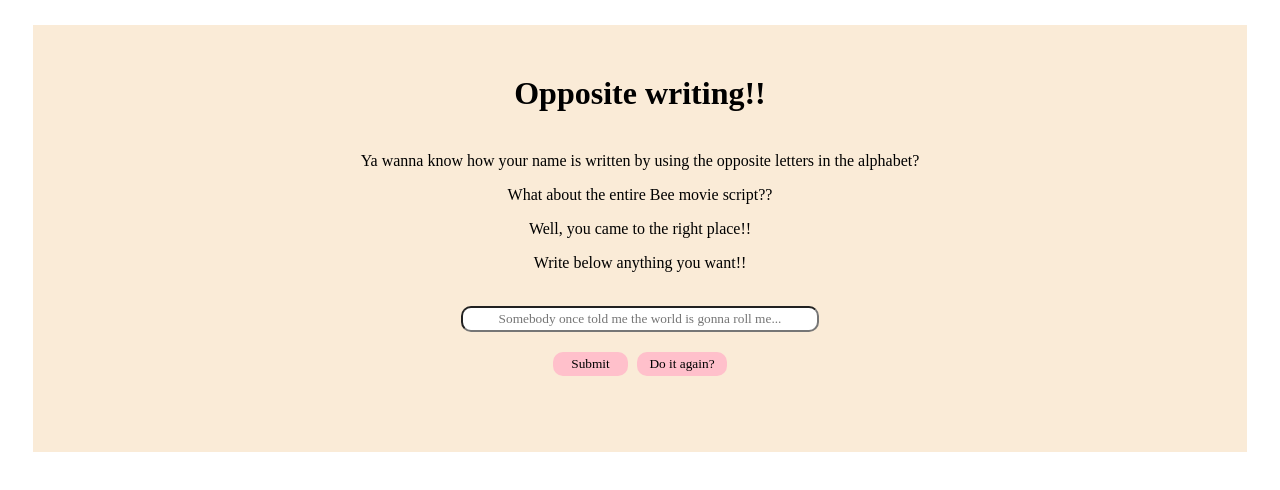
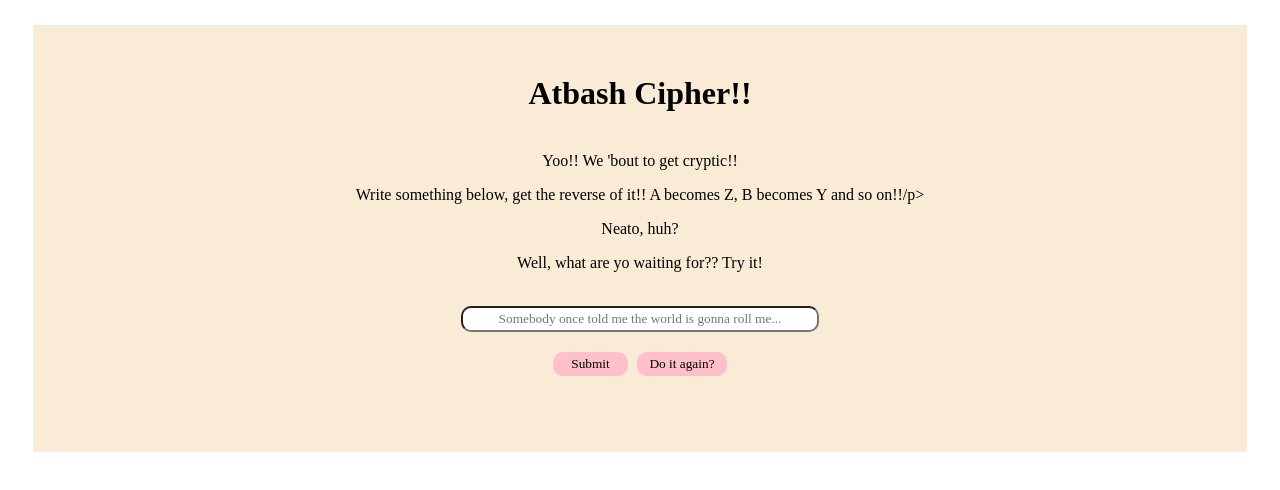
Before and after one commit to dumitraa/opposite-alphabet, a plain HTML site: page index.html in a window 1280 px wide. Drawn offline with Linux system fonts and the light colour scheme.

Commit message:
Change text

```diff
--- a/index.html
+++ b/index.html
@@ -5,16 +5,16 @@
     <meta charset="UTF-8">
     <meta http-equiv="X-UA-Compatible" content="IE=edge">
     <meta name="viewport" content="width=device-width, initial-scale=1.0">
-    <title>Opposite writing</title>
+    <title>Atbash Cipher</title>
 </head>
 <body>
  <div class="wrap">
   <div class="text">
-    <h1>Opposite writing!!</h1>
-    <p>Ya wanna know how your name is written by using the opposite letters in the alphabet?</p>
-    <p>What about the entire Bee movie script??</p>
-    <p>Well, you came to the right place!!</p>
-    <p>Write below anything you want!!</p>
+    <h1>Atbash Cipher!!</h1>
+    <p>Yoo!! We 'bout to get cryptic!!</p>
+    <p>Write something below, get the reverse of it!! A becomes Z, B becomes Y and so on!!/p>
+    <p>Neato, huh?</p>
+    <p>Well, what are yo waiting for?? Try it!</p>
     <br>
     <input type="text" id="input" placeholder="Somebody once told me the world is gonna roll me...">
     <br>
```
